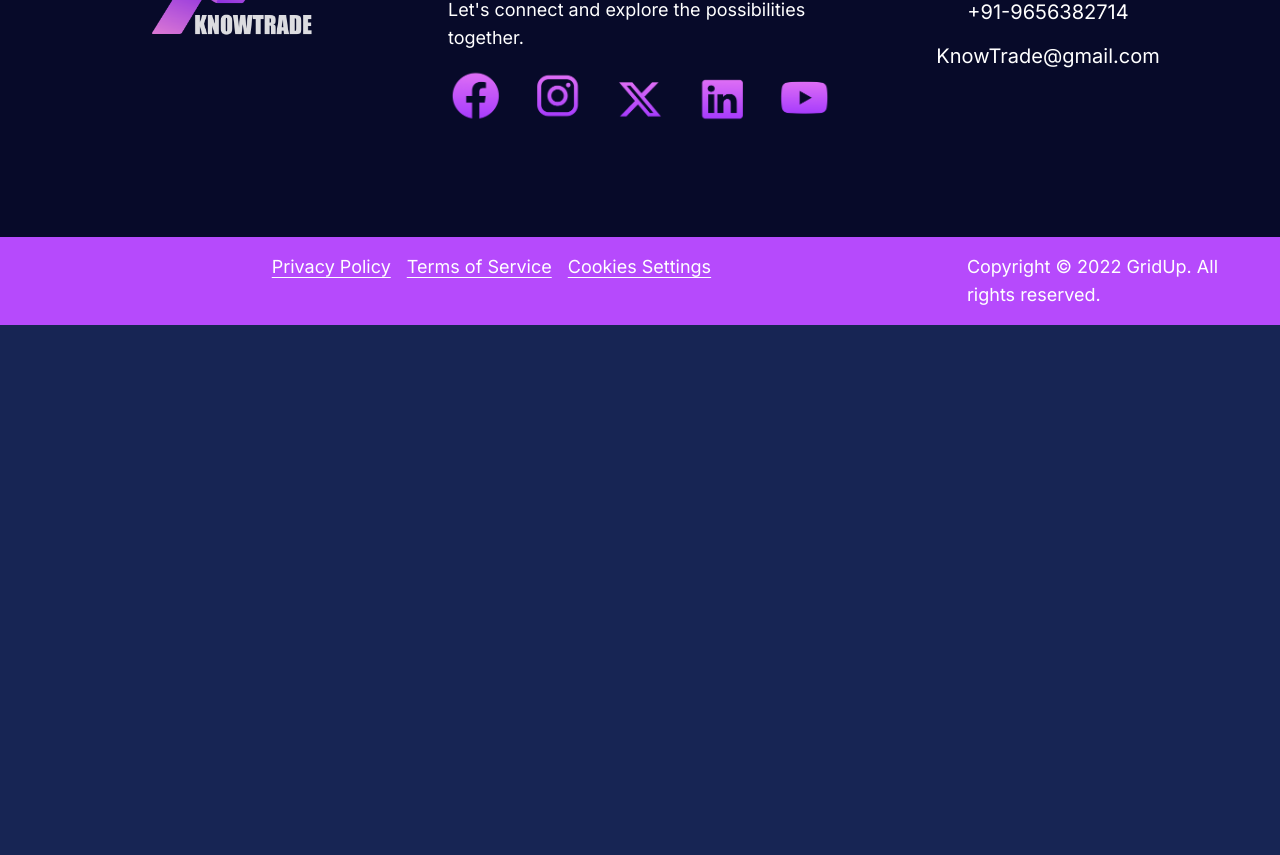
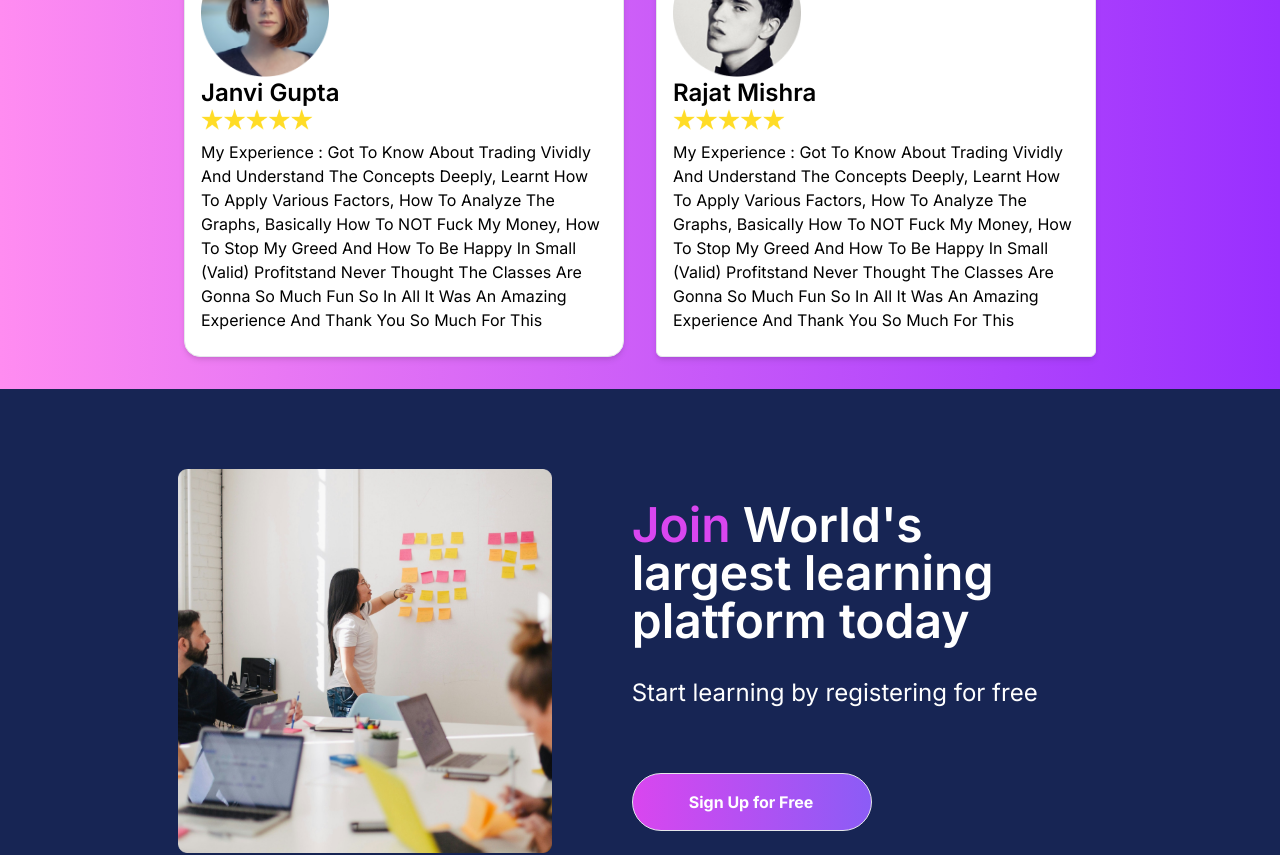
Before and after one commit to mansisuresh8/know-trade, a Next.js app: page / in a window 1280 px wide. Shown: the part 320-1175 px from the top of the page. Before the commit the page ends 800 px from the top, so only its background shows below. Built offline with nearby package versions, Linux system fonts and the light colour scheme.

Commit message:
responsive footer

```diff
--- a/src/components/Footer.jsx
+++ b/src/components/Footer.jsx
@@ -34,7 +34,7 @@ const Footer = () => {
           <p className="text-sm lg:text-xl">KnowTrade@gmail.com</p>
         </div>
       </div>
-      <section className="flex flex-col lg:flex-row justify-between items-center bg-[#B64AFC] w-full px-4 py-4">
+      {/* <section className="flex flex-col lg:flex-row justify-between items-center bg-[#B64AFC] w-full px-4 py-4">
         <div className="flex  flex-col lg:flex-row justify-between lg:items-start items-center w-full">
           <div className="flex flex-row justify-center items-center gap-4 w-64 lg:w-full">
             <p className="underline underline-offset-4 text-sm lg:text-lg">
@@ -54,7 +54,7 @@ const Footer = () => {
             </p>
           </div>
         </div>
-      </section>
+      </section> */}
     </section>
   );
 };
--- a/src/components/home/HomePage.jsx
+++ b/src/components/home/HomePage.jsx
@@ -13,11 +13,11 @@ const HomePage = () => {
 
       </div>
       {/* <HeroSection /> */}
-      {/* <AboutSection />
-      <CoursesSection />
-      <MentorsSection />
-      <WhyChooseUs />
-      <StudentFeedback /> */}
+      {/* {/* <AboutSection /> */}
+      {/* <CoursesSection /> */}
+      {/* <MentorsSection /> */}
+      {/* <WhyChooseUs /> */}
+      <StudentFeedback />
     </div>
   );
 };
--- a/src/components/home/StudentFeedback.jsx
+++ b/src/components/home/StudentFeedback.jsx
@@ -100,9 +100,10 @@ const StudentFeedback = () => {
         </div>
       </div>
 
-      <section className="flex flex-col justify-center items-center">
+      <section className="flex justify-center items-center">
         <div className="container px-4 lg:px-20 ">
-          <div className="flex flex-col-reverse justify-center items-center py-20 gap-4 w-full">
+          <div className="flex flex-col justify-between items-start">
+          <div className=" flex justify-center items-start py-20 gap-4 w-full">
             <div className="w-80 lg:w-1/3">
               <Image
                 src={"/images/home/join-world.png"}
@@ -136,6 +137,8 @@ const StudentFeedback = () => {
               </div>
             </section>
           </div>
+          </div>
+
         </div>
       </section>
     </div>
```
